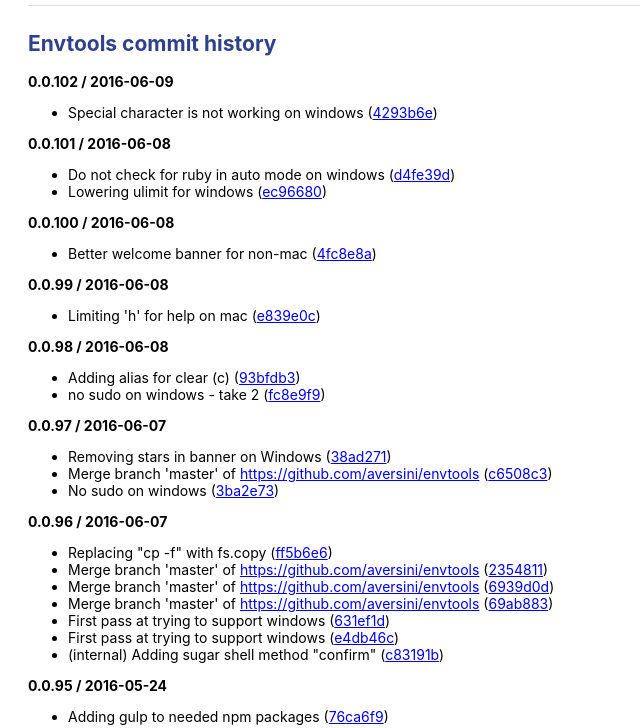
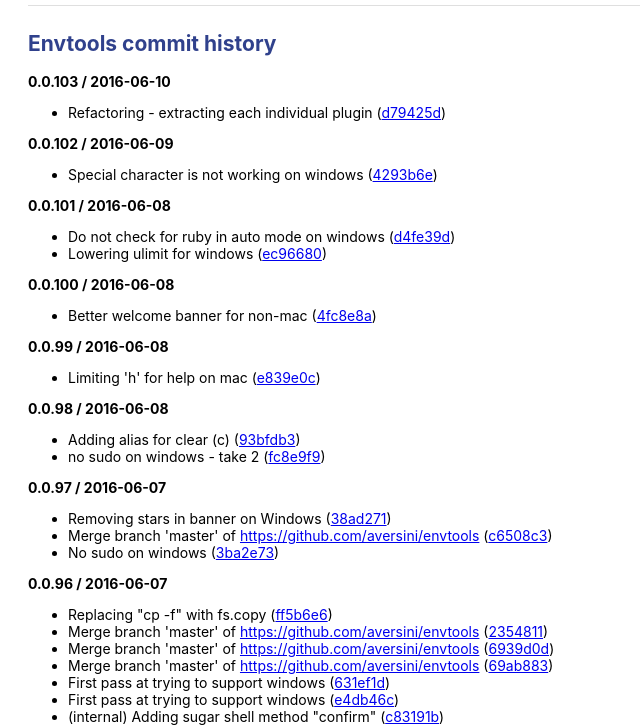
Before and after one commit to aversini/envtools, a website: page envtools-history.html in a window 1280 px wide. Shown: the part 77-805 px from the top of the page, without its empty margins (0-640 px from the left). Drawn offline with Linux system fonts and the light colour scheme.

Commit message:
Updating HISTORY [skip ci]

```diff
--- a/envtools-history.html
+++ b/envtools-history.html
@@ -35,7 +35,11 @@
     </div>
     <div class="history">
       <h2>Envtools commit history</h2>
-      <p><strong>0.0.102 / 2016-06-09</strong></p>
+      <p><strong>0.0.103 / 2016-06-10</strong></p>
+<ul>
+<li>Refactoring - extracting each individual plugin (<a href="https://github.com/aversini/envtools/commit/d79425de93fd7e543265988e620f989739aef723">d79425d</a>)</li>
+</ul>
+<p><strong>0.0.102 / 2016-06-09</strong></p>
 <ul>
 <li>Special character is not working on windows (<a href="https://github.com/aversini/envtools/commit/4293b6eb306137a407663a1f9ee3ea3433635787">4293b6e</a>)</li>
 </ul>
```
Also changed, not shown: HISTORY.md (+4 -0 lines), envtools-help.html (+1 -1 lines), 1 other file.
